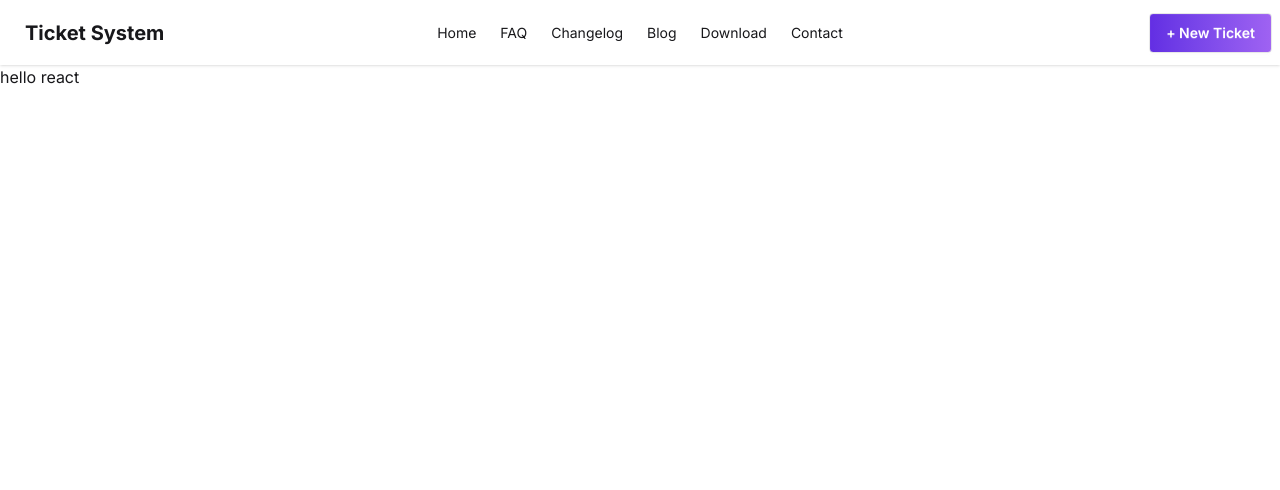
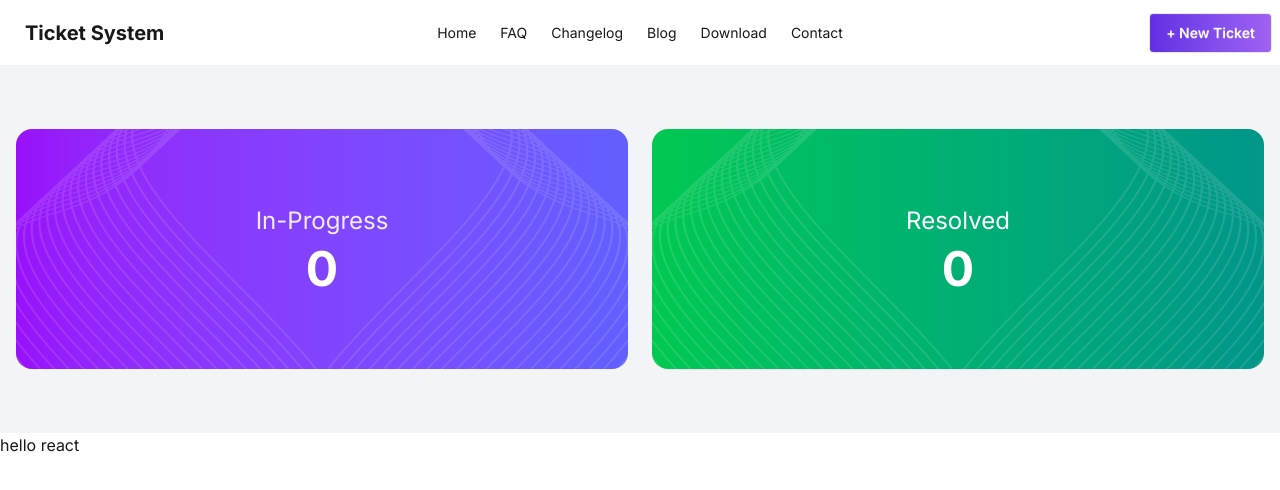
Before and after one commit to toufiqweb/Customer-Support-Zone, a React (Vite) app: page / in a window 1280 px wide. Shown: the top 490 px of the page. Built offline with nearby package versions, Linux system fonts and the light colour scheme.

Commit message:
ticketStatus section added

```diff
--- a/src/App.jsx
+++ b/src/App.jsx
@@ -1,5 +1,6 @@
 import './App.css'
 import Navbar from './componets/homepage/Navbar'
+import TicketStatus from './componets/homepage/TicketStatus'
 
 function App() {
 
@@ -7,6 +8,7 @@ function App() {
     <>
 
       <Navbar/>
+      <TicketStatus/>
 
       <h1>hello react</h1>
     </>
--- /dev/null
+++ b/src/componets/homepage/TicketStatus.jsx
@@ -0,0 +1,56 @@
+import React from "react";
+import waveImg from "../../assets/vector1.png";
+
+const TicketStatus = () => {
+  return (
+    <section className="py-10 md:py-16 bg-gray-100">
+      <div className="max-w-450 mx-auto px-4">
+        <div className="grid grid-cols-1 lg:grid-cols-2 gap-6">
+          {/* In process Card */}
+          <div className="relative overflow-hidden min-h-60 flex justify-center items-center rounded-2xl p-6 md:p-8 text-white bg-linear-to-r from-purple-600 to-indigo-500">
+            {/* Wave Image */}
+            <img
+              src={waveImg}
+              alt="wave"
+              className="absolute -left-30 sm:left-0 top-0 bottom-0"
+            />
+
+            <img
+              src={waveImg}
+              alt="wave"
+              className=" absolute -right-30 sm:right-0 top-0 transform scale-x-[-1] bottom-0"
+            />
+
+            <div className="relative z-10 text-center">
+              <p className=" text-lg md:text-2xl opacity-90">In-Progress</p>
+              <h2 className="text-3xl md:text-5xl font-bold mt-2">0</h2>
+            </div>
+          </div>
+
+          {/* Resolved Card */}
+          <div className="relative overflow-hidden min-h-60 flex justify-center items-center rounded-2xl p-6 md:p-8 text-white bg-linear-to-r from-green-500 to-teal-600">
+            {/* Wave Image */}
+            <img
+              src={waveImg}
+              alt="wave"
+              className="absolute -left-30 sm:left-0 top-0 bottom-0"
+            />
+
+            <img
+              src={waveImg}
+              alt="wave"
+              className=" absolute -right-30 sm:right-0 top-0 transform scale-x-[-1] bottom-0"
+            />
+
+            <div className="relative z-10 text-center">
+              <p className="text-lg md:text-2xl">Resolved</p>
+              <h2 className="text-3xl md:text-5xl font-bold mt-2">0</h2>
+            </div>
+          </div>
+        </div>
+      </div>
+    </section>
+  );
+};
+
+export default TicketStatus;
```
Also changed, not shown: src/assets/vector1.png (added), src/assets/vector2.png (added).
